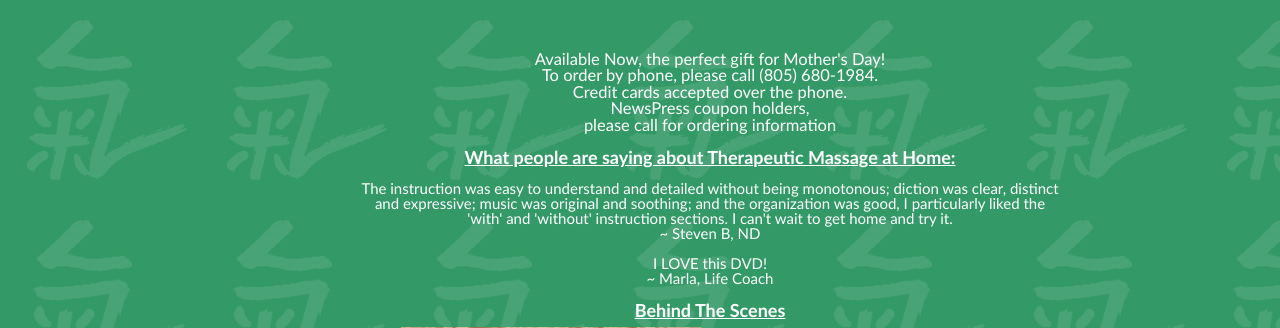
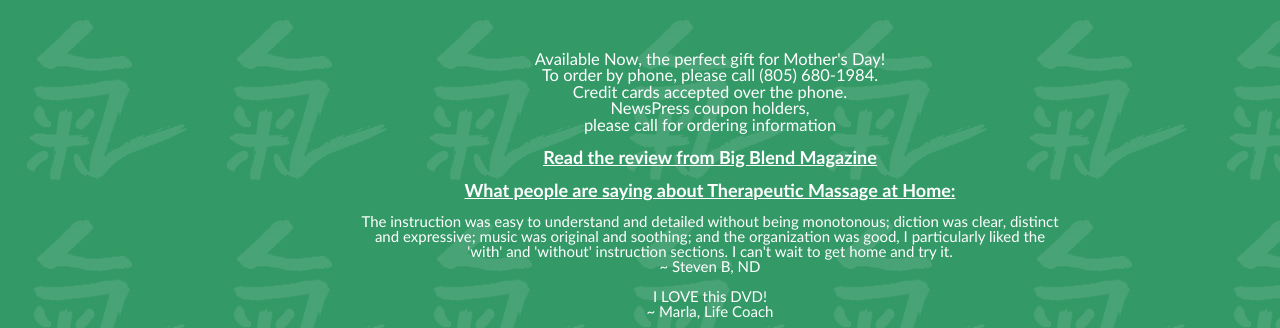
Before and after one commit to emlprime/healingcirclemassage, a Django app: template templates/instructional_dvd.html in a window 1280 px wide. Shown: the part 798-1126 px from the top of the page. Run offline with Django 3.2, Linux system fonts and the light colour scheme; the template is opened without the code that fills it, so the values that code supplies are empty.

Commit message:
added link to dvd review

```diff
--- a/templates/instructional_dvd.html
+++ b/templates/instructional_dvd.html
@@ -44,6 +44,10 @@
 
 
 <div id="behind_the_scenes" class="grid_12 prefix_3">
+
+<a href="http://www.bigblendmagazine.com/Body-Mind-Spirit/Therapeutic-Massage.htm" rel="external"><h2>Read the review from Big Blend Magazine</h2></a>
+  &nbsp;
+
 <h2>What people are saying about Therapeutic Massage at Home:</h2>
   &nbsp;
 <ul>
```
